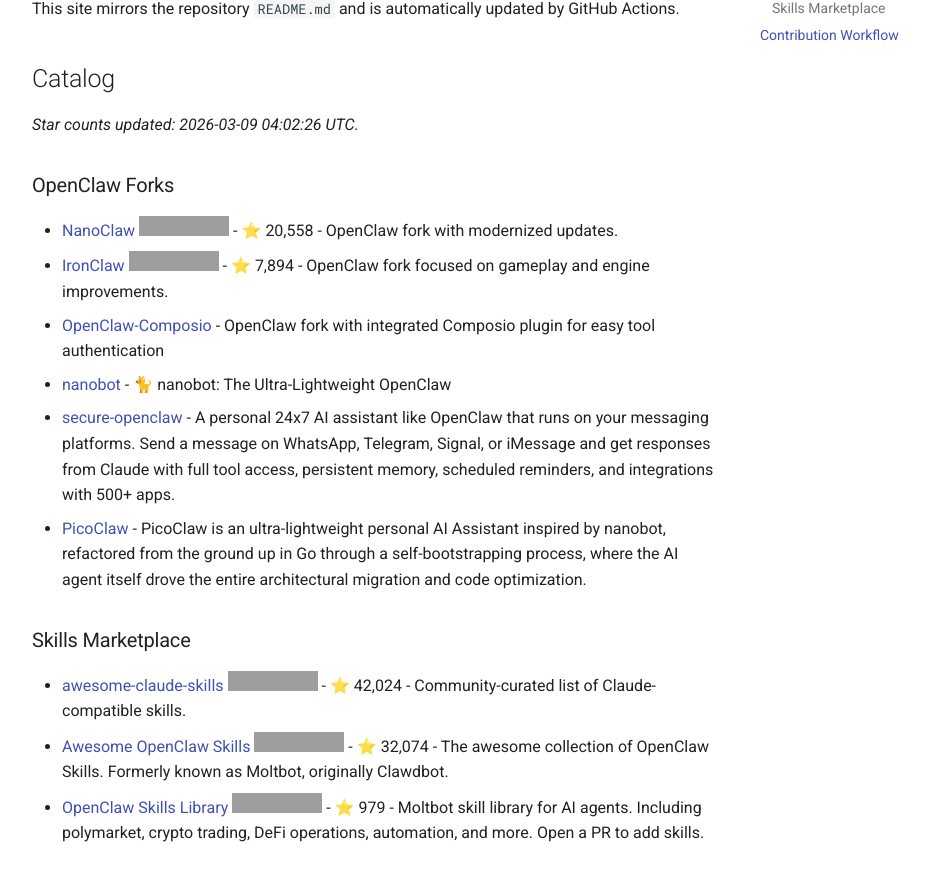
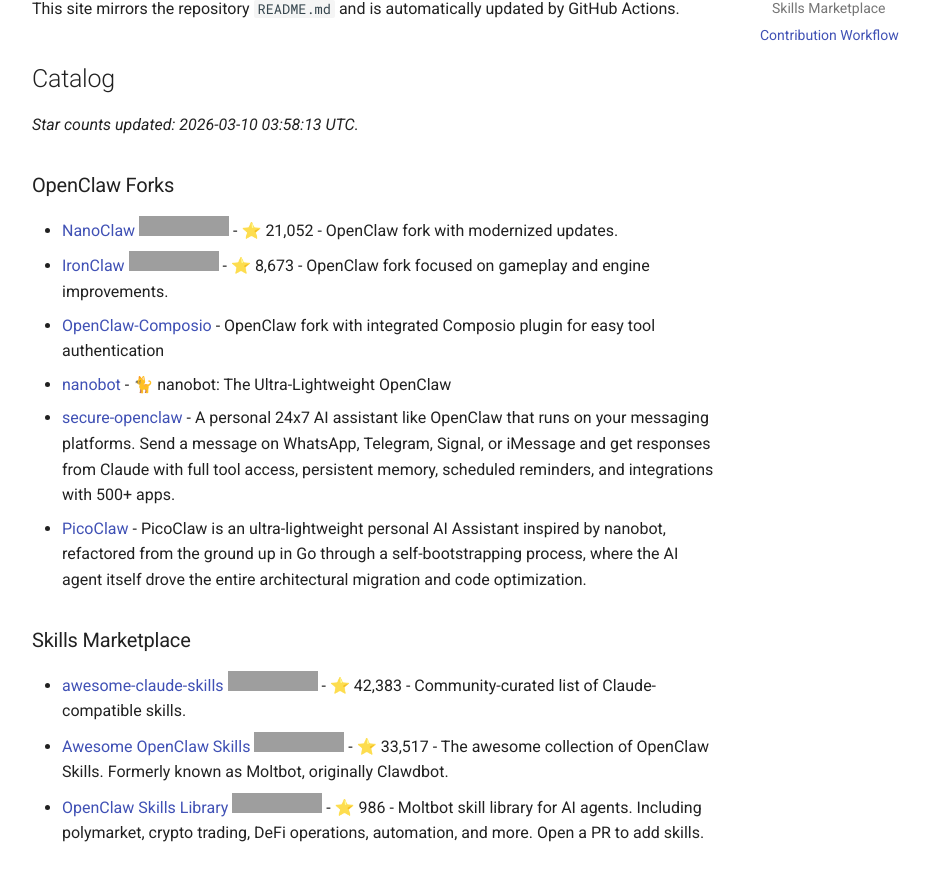
Before and after one commit to andrijdavid/awesome-claw, an MkDocs documentation site: the page built from docs/index.md, in a window 1280 px wide and 1316 px high, cut to the strip 184-1075 px from the top of the window. Shown: the whole strip, without its empty margins (264-1194 px from the left). Built offline with MkDocs 1.6.1 and Material for MkDocs 9.7.7, drawn with Linux system fonts in a browser that asks for light colours; comment, search, counter and statistics services are not loaded; grey boxes are pictures that could not be loaded.

Commit message:
chore: update repository stars

```diff
--- a/docs/index.md
+++ b/docs/index.md
@@ -6,12 +6,12 @@ This site mirrors the repository `README.md` and is automatically updated by Git
 
 <!-- BEGIN: GENERATED_REPO_LIST -->
 
-_Star counts updated: 2026-03-09 04:02:26 UTC._
+_Star counts updated: 2026-03-10 03:58:13 UTC._
 
 ### OpenClaw Forks
 
-- [NanoClaw](https://github.com/qwibitai/nanoclaw) ![GitHub Repo stars](https://img.shields.io/github/stars/qwibitai/nanoclaw?style=flat-square) - ⭐ 20,558 - OpenClaw fork with modernized updates.
-- [IronClaw](https://github.com/nearai/ironclaw) ![GitHub Repo stars](https://img.shields.io/github/stars/nearai/ironclaw?style=flat-square) - ⭐ 7,894 - OpenClaw fork focused on gameplay and engine improvements.
+- [NanoClaw](https://github.com/qwibitai/nanoclaw) ![GitHub Repo stars](https://img.shields.io/github/stars/qwibitai/nanoclaw?style=flat-square) - ⭐ 21,052 - OpenClaw fork with modernized updates.
+- [IronClaw](https://github.com/nearai/ironclaw) ![GitHub Repo stars](https://img.shields.io/github/stars/nearai/ironclaw?style=flat-square) - ⭐ 8,673 - OpenClaw fork focused on gameplay and engine improvements.
 - [OpenClaw-Composio](https://github.com/ComposioHQ/openclaw-composio) - OpenClaw fork with integrated Composio plugin for easy tool authentication
 - [nanobot](https://github.com/HKUDS/nanobot) - 🐈 nanobot: The Ultra-Lightweight OpenClaw
 - [secure-openclaw](https://github.com/ComposioHQ/secure-openclaw) - A personal 24x7 AI assistant like OpenClaw that runs on your messaging platforms. Send a message on WhatsApp, Telegram, Signal, or iMessage and get responses from Claude with full tool access, persistent memory, scheduled reminders, and integrations with 500+ apps.
@@ -19,9 +19,9 @@ _Star counts updated: 2026-03-09 04:02:26 UTC._
 
 ### Skills Marketplace
 
-- [awesome-claude-skills](https://github.com/ComposioHQ/awesome-claude-skills) ![GitHub Repo stars](https://img.shields.io/github/stars/ComposioHQ/awesome-claude-skills?style=flat-square) - ⭐ 42,024 - Community-curated list of Claude-compatible skills.
-- [Awesome OpenClaw Skills](https://github.com/VoltAgent/awesome-openclaw-skills) ![GitHub Repo stars](https://img.shields.io/github/stars/VoltAgent/awesome-openclaw-skills?style=flat-square) - ⭐ 32,074 - The awesome collection of OpenClaw Skills. Formerly known as Moltbot, originally Clawdbot.
-- [OpenClaw Skills Library](https://github.com/BankrBot/openclaw-skills) ![GitHub Repo stars](https://img.shields.io/github/stars/BankrBot/openclaw-skills?style=flat-square) - ⭐ 979 - Moltbot skill library for AI agents. Including polymarket, crypto trading, DeFi operations, automation, and more. Open a PR to add skills.
+- [awesome-claude-skills](https://github.com/ComposioHQ/awesome-claude-skills) ![GitHub Repo stars](https://img.shields.io/github/stars/ComposioHQ/awesome-claude-skills?style=flat-square) - ⭐ 42,383 - Community-curated list of Claude-compatible skills.
+- [Awesome OpenClaw Skills](https://github.com/VoltAgent/awesome-openclaw-skills) ![GitHub Repo stars](https://img.shields.io/github/stars/VoltAgent/awesome-openclaw-skills?style=flat-square) - ⭐ 33,517 - The awesome collection of OpenClaw Skills. Formerly known as Moltbot, originally Clawdbot.
+- [OpenClaw Skills Library](https://github.com/BankrBot/openclaw-skills) ![GitHub Repo stars](https://img.shields.io/github/stars/BankrBot/openclaw-skills?style=flat-square) - ⭐ 986 - Moltbot skill library for AI agents. Including polymarket, crypto trading, DeFi operations, automation, and more. Open a PR to add skills.
 
 <!-- END: GENERATED_REPO_LIST -->
 
```
Also changed, not shown: README.md (+6 -6 lines).
